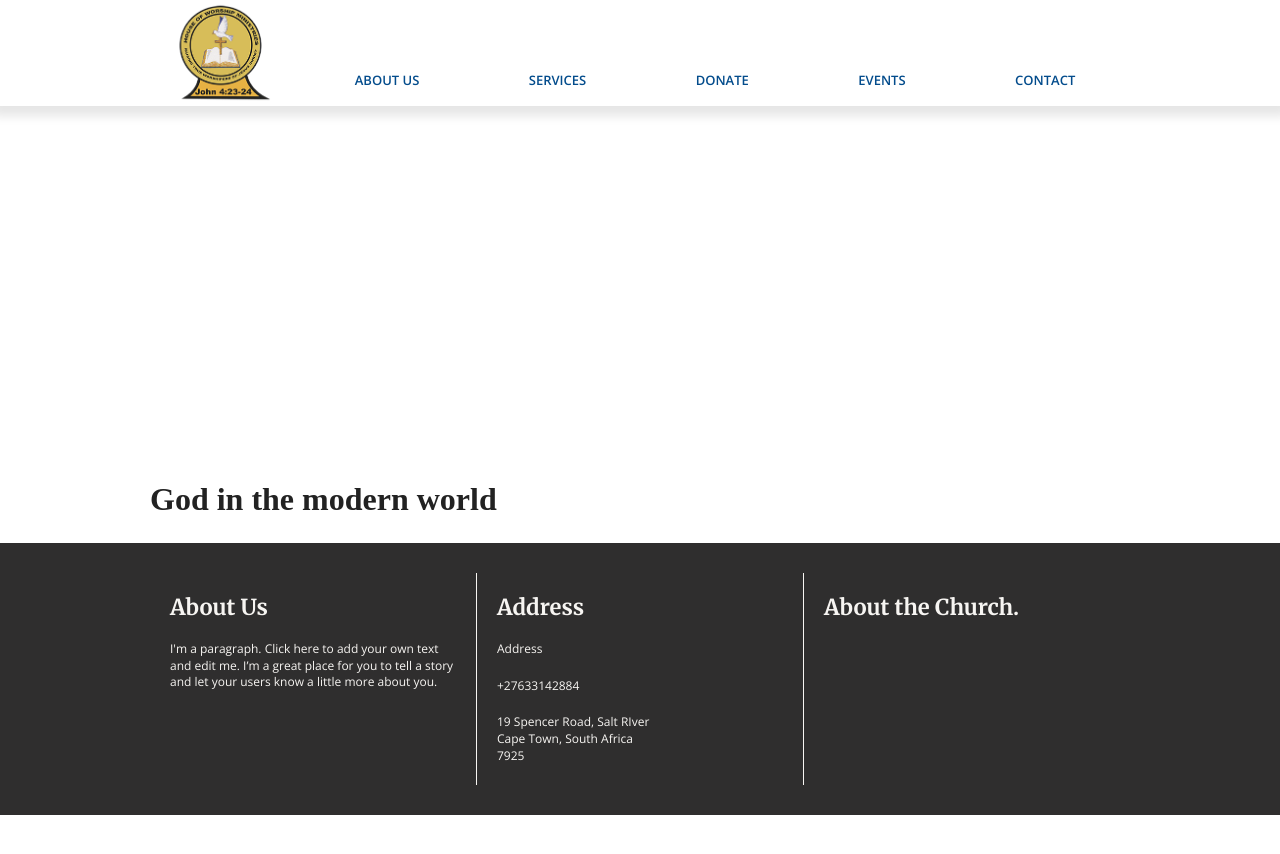
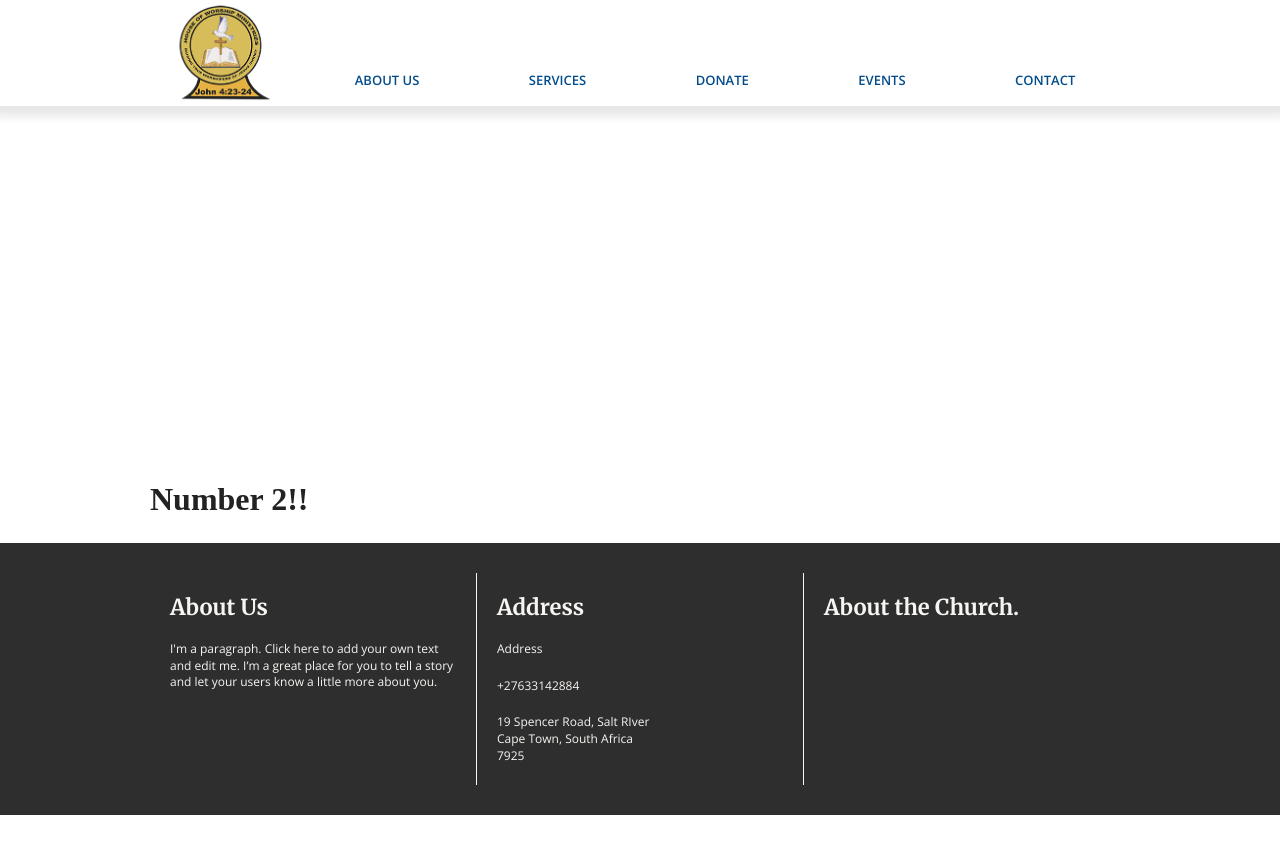
Before and after one commit to riyaadh47/hilary, a Jekyll site: the page built from _events/god-in-the-modern-world-2.md, in a window 1280 px wide. Shown: the top 854 px of the page. Built offline with Jekyll 4.4.1, drawn with Linux system fonts in a browser that asks for light colours.

Commit message:
Update from Forestry.io - Updated god-in-the-modern-world-2.md

```diff
--- a/_events/god-in-the-modern-world-2.md
+++ b/_events/god-in-the-modern-world-2.md
@@ -1,9 +1,9 @@
 ---
-title: God in the modern world 2
+title: This is number 2
 short-date: 02/JAN
 debate: God in the Modern World
 event-date: Wednesday, February 25 at 15:33
 layout: page
 
 ---
-# God in the modern world
+# Number 2!!
```
